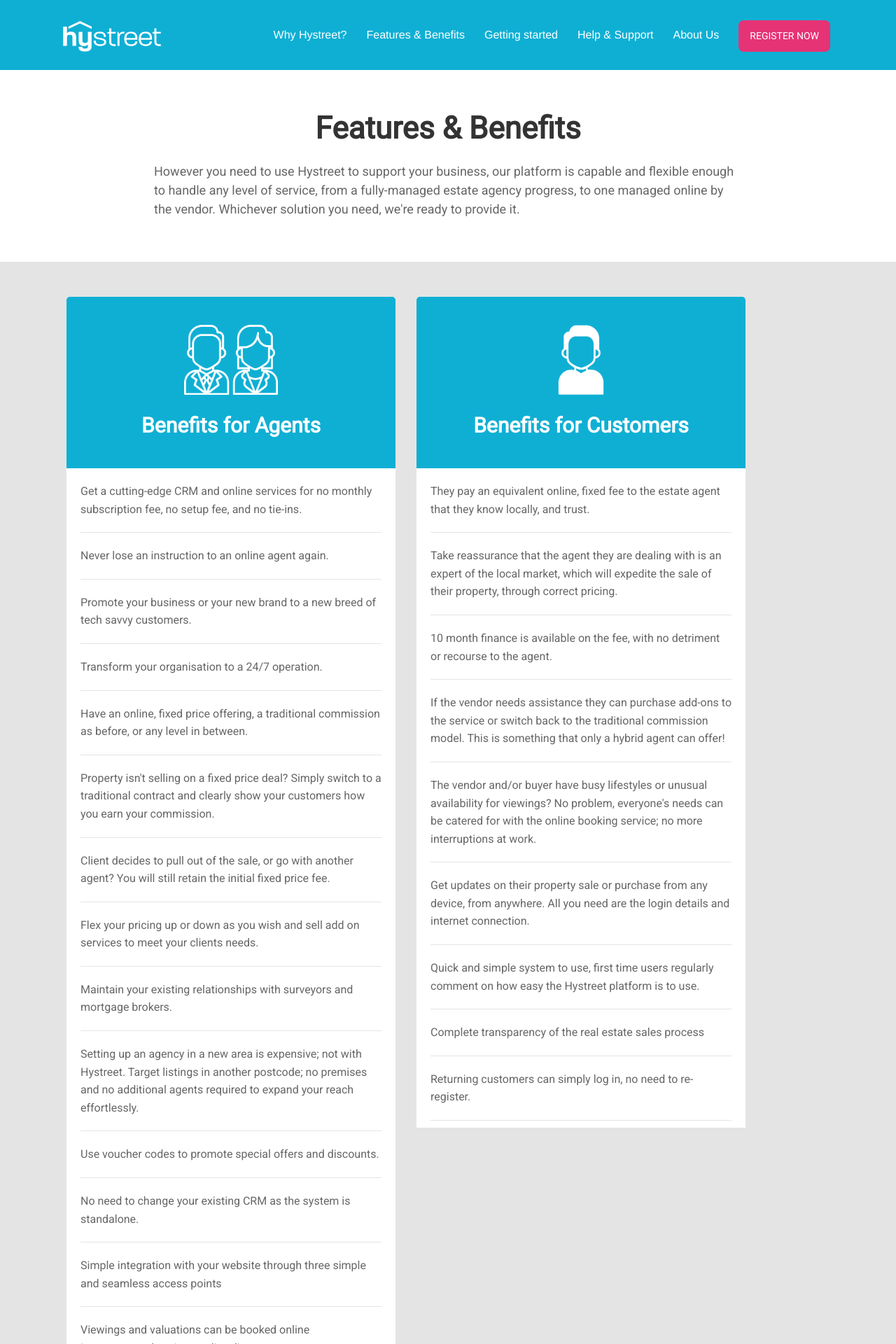
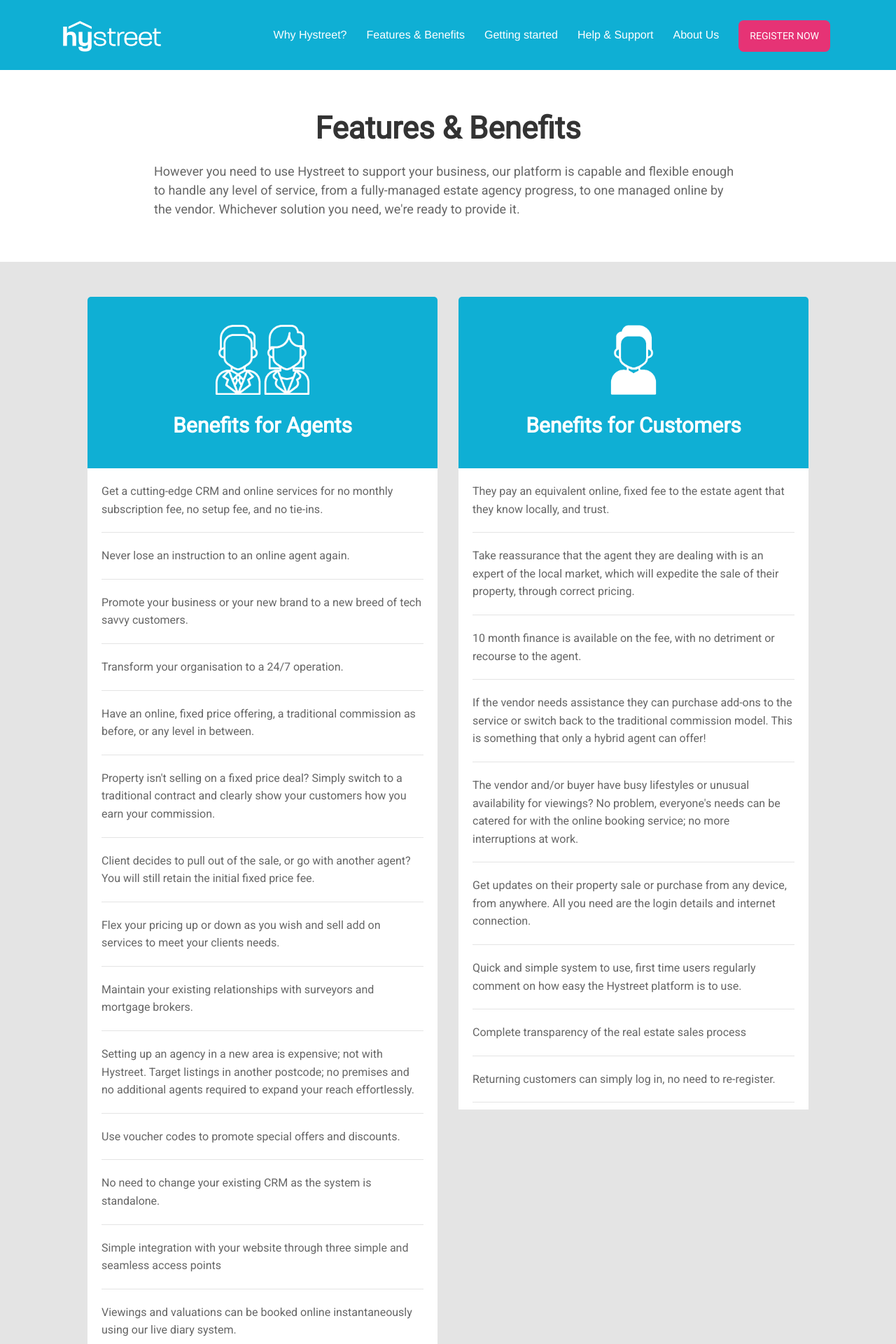
Before and after one commit to hystreet/hystreet.github.io, a Jekyll site: the page built from features-benefits/index.html, in a window 1280 px wide. Shown: the top 1920 px of the page at 70% size. Built offline with Jekyll 4.4.1, drawn with Linux system fonts in a browser that asks for light colours; a script that is not in the unit is left out.

Commit message:
properly centre features columns

```diff
--- a/css/style.css
+++ b/css/style.css
@@ -1270,8 +1270,15 @@
 }
 }
 
-.fb-columns .columns {
+.fb-columns {
+  display: flex;
+  justify-content: center;
+  flex-wrap: wrap;
+}
+
+.fb-columns .fb-column {
 	max-width: 500px;
+  margin: 0 15px;
 }
 
 .fb-agents {
--- a/features-benefits/index.html
+++ b/features-benefits/index.html
@@ -26,13 +26,10 @@
 <div class="full" style="background: #e4e4e4">
 	<div class="row">
 		<div class="fb-columns">
-			<div>
-				<div class="large-6 columns fb-agents">
+			<div class="fb-column">
 				<header class="features-header layout-text">
 					<img class="fb-icon text-center" src="/images/agents2-white.png">
-						<h2>
-							Benefits for Agents
-						</h2>
+					<h2>Benefits for Agents</h2>
 				</header>
 				<ul class="features-list">
           <li class="features-item">
@@ -97,9 +94,7 @@
 					</li>
 				</ul>
 			</div>
-		</div>
-			<div>
-				<div class="large-6 columns fb-customers">
+			<div class="fb-column">
 				<header class="features-header layout-text">
 					<img class="fb-icon text-center" src="/images/customer2-white.png">
 					<h2>
@@ -135,7 +130,6 @@
 					Returning customers can simply log in, no need to re-register.
 					</li>
 				</ul>
-				</div>
 			</div>
 		</div>
 	</div>
```
Lines whose indentation alone changed are shown as unchanged.
